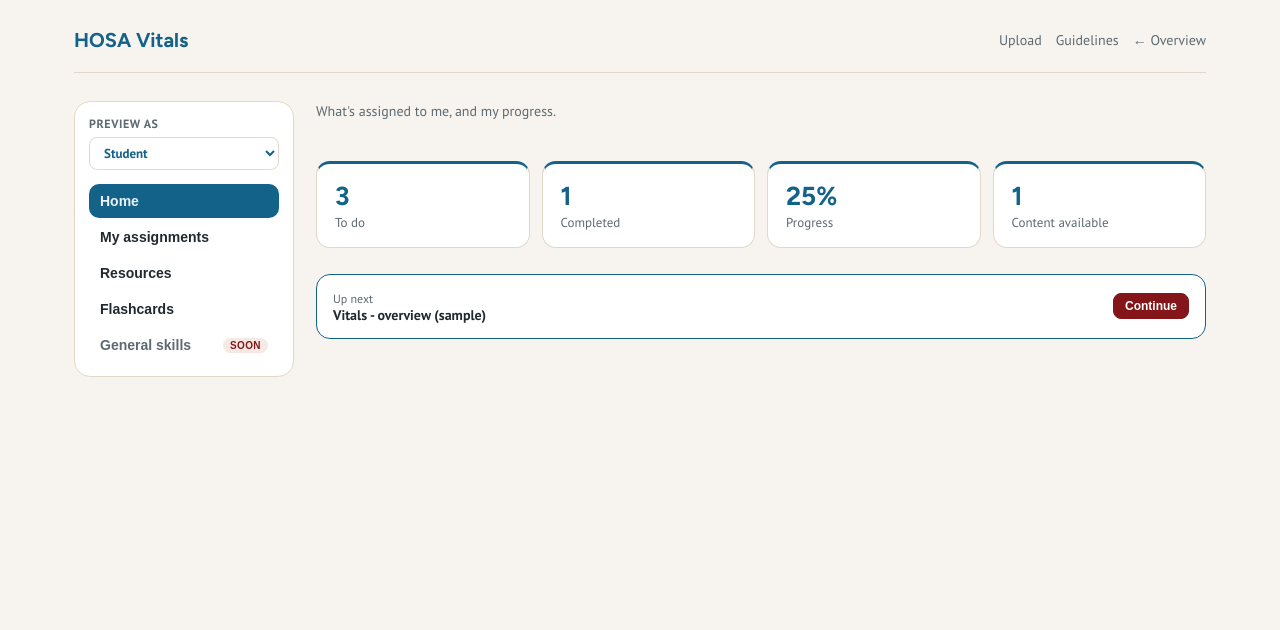
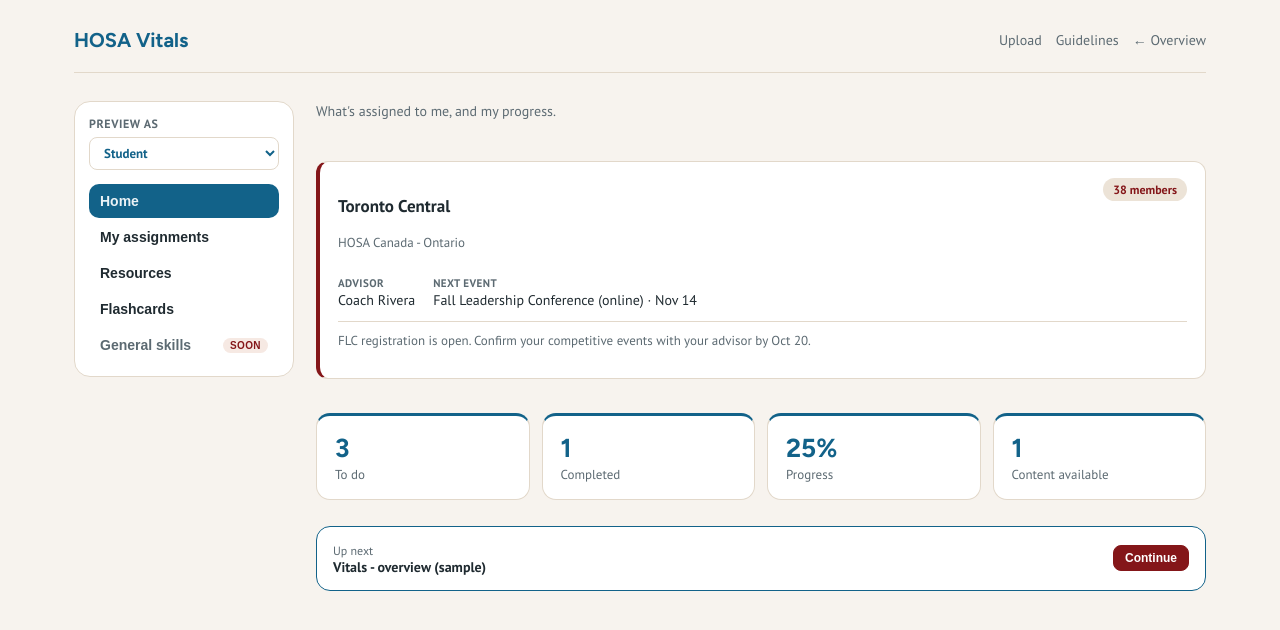
Before and after one commit to DanielWLiu07/vellum, a Next.js app: page /dashboard in a window 1280 px wide. Shown: the top 630 px of the page. Built offline with nearby package versions, Linux system fonts and the light colour scheme.

Commit message:
feat(home): chapter info card with advisor, next event, and announcement

```diff
--- a/app/globals.css
+++ b/app/globals.css
@@ -1373,3 +1373,24 @@
   overflow: hidden;
 }
 .study-progress span { display: block; height: 100%; background: var(--teal); transition: width 0.2s; }
+
+/* ------------------------------------------------ chapter info card (home) */
+.chapter-card {
+  border: 1px solid var(--border);
+  border-left: 4px solid var(--maroon);
+  border-radius: 12px;
+  padding: 16px 18px;
+  background: var(--surface);
+  margin-bottom: 16px;
+}
+.chapter-head { display: flex; align-items: flex-start; justify-content: space-between; gap: 12px; }
+.chapter-name { font-size: 17px; font-weight: 700; color: var(--ink); }
+.chapter-region { font-size: 13px; color: var(--ink-soft); }
+.chapter-members {
+  font-size: 12px; font-weight: 700; color: var(--maroon);
+  background: var(--tan-soft); border-radius: 999px; padding: 4px 10px; white-space: nowrap;
+}
+.chapter-facts { display: flex; flex-wrap: wrap; gap: 18px; margin-top: 12px; }
+.chapter-facts > div { display: flex; flex-direction: column; gap: 1px; font-size: 14px; color: var(--ink); }
+.chapter-label { font-size: 11px; font-weight: 700; letter-spacing: 0.04em; text-transform: uppercase; color: var(--ink-soft); }
+.chapter-note { margin-top: 12px; font-size: 13px; color: var(--ink-soft); border-top: 1px solid var(--border); padding-top: 10px; }
--- a/components/dashboard.tsx
+++ b/components/dashboard.tsx
@@ -14,6 +14,7 @@
   ADMIN_STATS,
   ADMIN_USERS,
   ADVISOR_TRAINERS,
+  CHAPTER,
   ROLES,
   STUDENT_ASSIGNMENTS,
   TRAINER_ROSTER,
@@ -407,6 +408,21 @@
   if (section === "home") {
     return (
       <>
+        <div className="chapter-card">
+          <div className="chapter-head">
+            <div>
+              <p className="chapter-name">{CHAPTER.name}</p>
+              <p className="chapter-region">{CHAPTER.region}</p>
+            </div>
+            <span className="chapter-members">{CHAPTER.members} members</span>
+          </div>
+          <div className="chapter-facts">
+            <div><span className="chapter-label">Advisor</span><span>{CHAPTER.advisor}</span></div>
+            <div><span className="chapter-label">Next event</span><span>{CHAPTER.nextEvent.name} · {CHAPTER.nextEvent.date}</span></div>
+          </div>
+          <p className="chapter-note">{CHAPTER.announcement}</p>
+        </div>
+
         <div className="stat-grid">
           <div className="stat-card"><p className="stat-value">{total - done}</p><p className="stat-label">To do</p></div>
           <div className="stat-card"><p className="stat-value">{done}</p><p className="stat-label">Completed</p></div>
--- a/lib/demo-data.ts
+++ b/lib/demo-data.ts
@@ -13,6 +13,24 @@
   { id: "advisor", label: "Advisor", blurb: "My chapter's trainers and students at a glance." },
   { id: "admin", label: "Admin", blurb: "Everyone, everything, and platform health." },
 ];
+
+export interface ChapterInfo {
+  name: string;
+  region: string;
+  advisor: string;
+  members: number;
+  nextEvent: { name: string; date: string };
+  announcement: string;
+}
+
+export const CHAPTER: ChapterInfo = {
+  name: "Toronto Central",
+  region: "HOSA Canada - Ontario",
+  advisor: "Coach Rivera",
+  members: 38,
+  nextEvent: { name: "Fall Leadership Conference (online)", date: "Nov 14" },
+  announcement: "FLC registration is open. Confirm your competitive events with your advisor by Oct 20.",
+};
 
 export interface AssignedItem {
   id: string;
```
